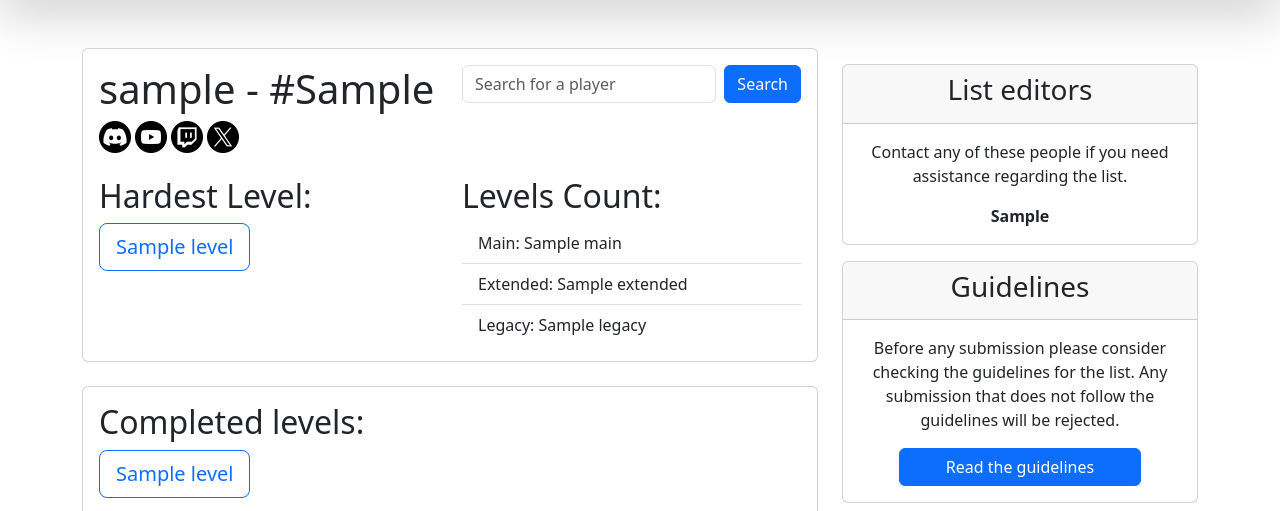
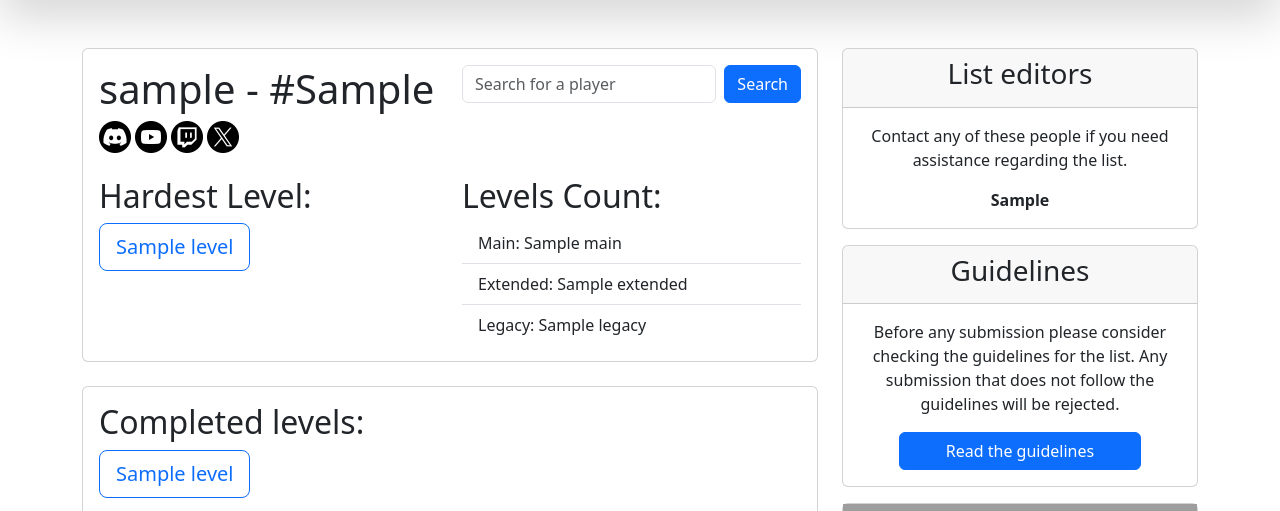
Before and after one commit to tayebelouadrassi/TheMoroccanDemonlist, a Django app: template templates/player/profile.html in a window 1280 px wide. Shown: the part 56-567 px from the top of the page. Run offline with Django 4.2, Linux system fonts and the light colour scheme; the template is opened without the code that fills it: most values are stand-ins (such as "Sample title", 1, 10 or a date in 2020); grey boxes are pictures that could not be loaded.

Commit message:
Small margin fix

```diff
--- a/templates/player/profile.html
+++ b/templates/player/profile.html
@@ -166,7 +166,7 @@
     </div>
     <div class="col-md-4">
       {% if player == request.user %}
-      <div class="card">
+      <div class="card mb-3">
         <div class="card-header text-center">
             <h3>Settings</h3>
         </div>
@@ -180,14 +180,15 @@
           <div class="form-check form-switch">
             <input class="form-check-input" type="radio" name="theme" id="lightTheme" value="light" checked>
             <label class="form-check-label" for="lightTheme">Light</label>
+          </div>
+          <div class="form-check form-switch">
+              <input class="form-check-input" type="radio" name="theme" id="darkTheme" value="dark">
+              <label class="form-check-label" for="darkTheme">Dark</label>
+          </div>
         </div>
-        <div class="form-check form-switch">
-            <input class="form-check-input" type="radio" name="theme" id="darkTheme" value="dark">
-            <label class="form-check-label" for="darkTheme">Dark</label>
-        </div>
-      </div>
+    </div>
       {% endif %}
-        <div class="card mt-3">
+        <div class="card">
             <div class="card-header text-center">
                 <h3>List editors</h3>
             </div>
```
